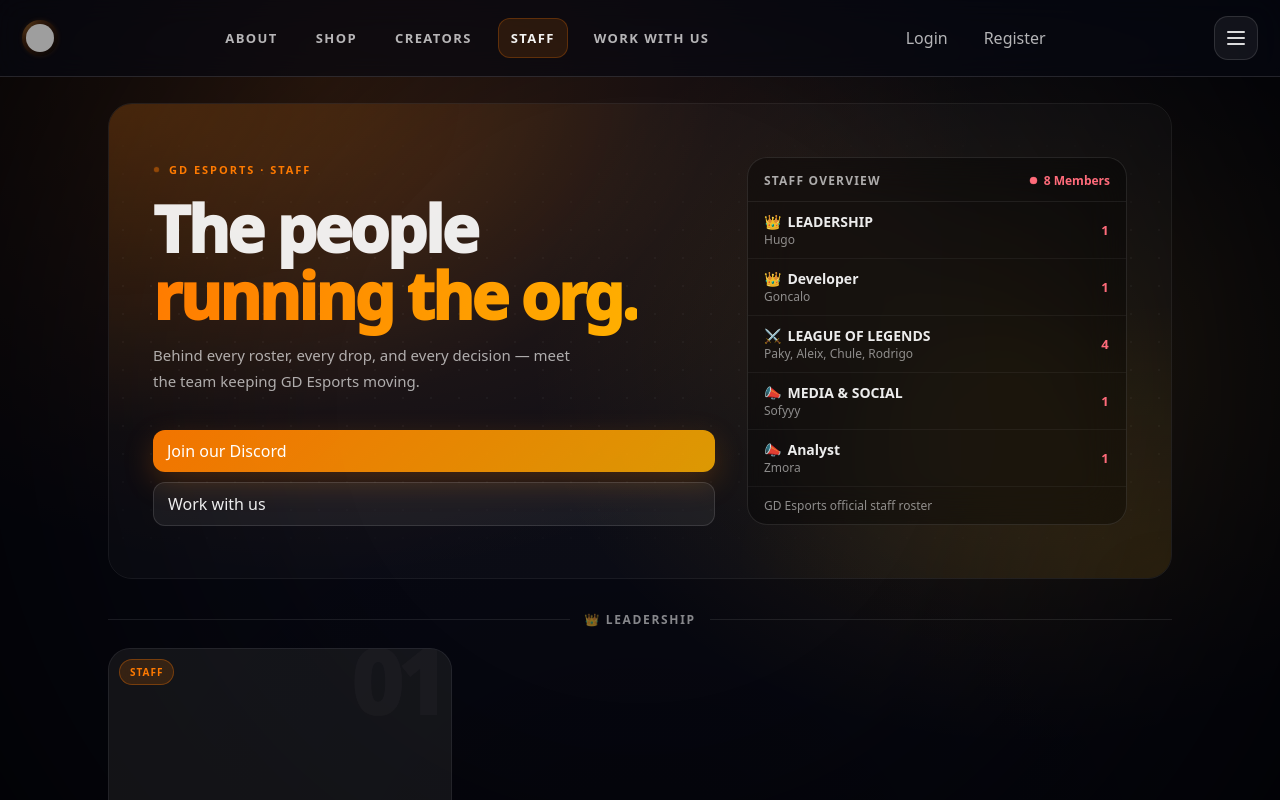
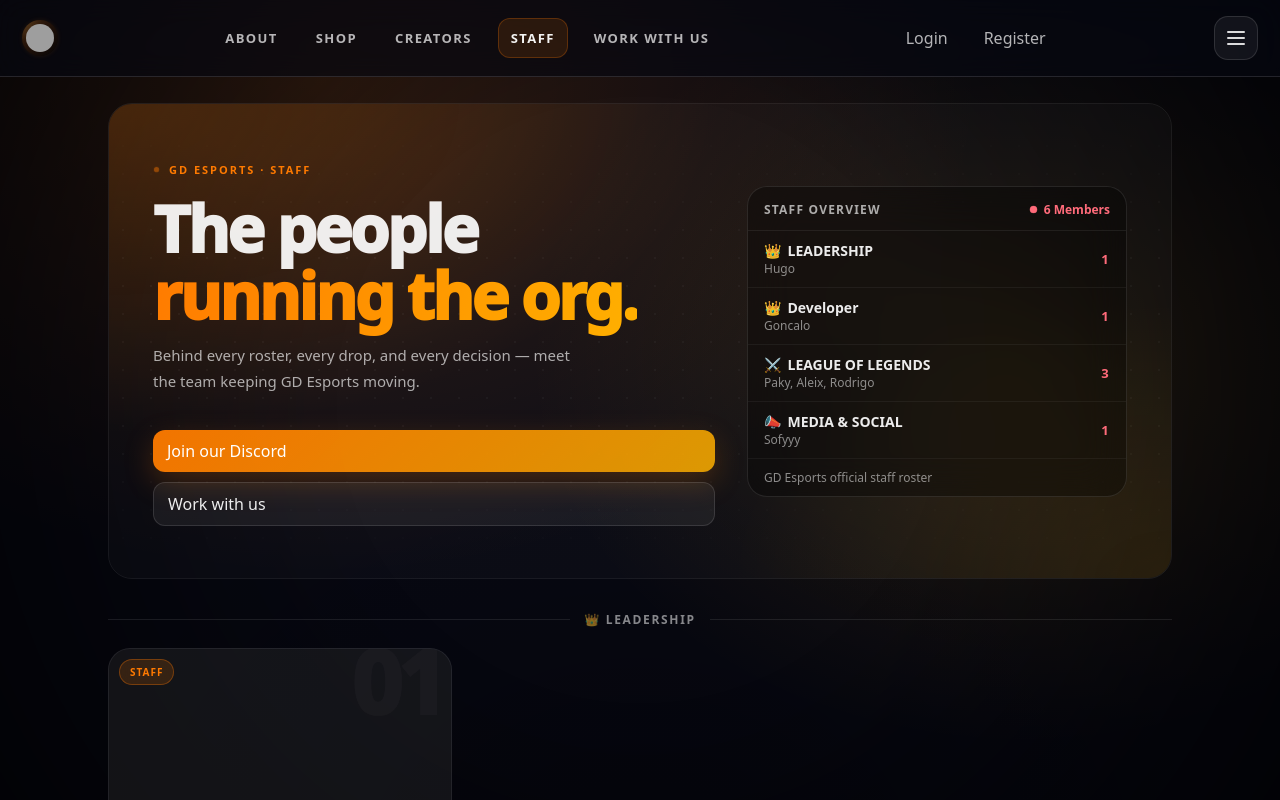
Before and after one commit to sousabot/React-vite-deploy, a React (Vite) app: page /staff in a window 1280 px wide. Built offline with nearby package versions, Linux system fonts and the light colour scheme; no server answers; grey boxes are pictures that could not be loaded.

Commit message:
stream update

```diff
--- a/src/pages/Staff.jsx
+++ b/src/pages/Staff.jsx
@@ -79,18 +79,6 @@
         number: "04",
         image: "/staff/Aleix.png",
       },
-       {
-        id: "Chule",
-        name: "Chule",
-        role: "HEAD COACH LPLOL",
-        game: "League of Legends",
-        tags: ["Coach", "League of Legends"],
-        accent: "#ffb000",
-        accentRgb: "255,176,0",
-        initials: "C",
-        number: "05",
-        image: "/staff/chule.png",
-      },
       {
         id: "Rodrigo",
         name: "Rodrigo",
@@ -120,25 +108,6 @@
         initials: "SM",
         number: "07",
         image: "/staff/socialmedia.png",
-      },
-    ],
-  },
-  {
-    id: "Analyst",
-    label: "Analyst",
-    icon: "📣",
-    members: [
-      {
-        id: "Analyst",
-        name: "Zmora",
-        role: "ANALYST",
-        game: "GD Esports",
-        tags: ["Analyst"],
-        accent: "#e85d3a",
-        accentRgb: "232,93,58",
-        initials: "SM",
-        number: "08",
-        image: "/staff/zmora.png",
       },
     ],
   },
```
